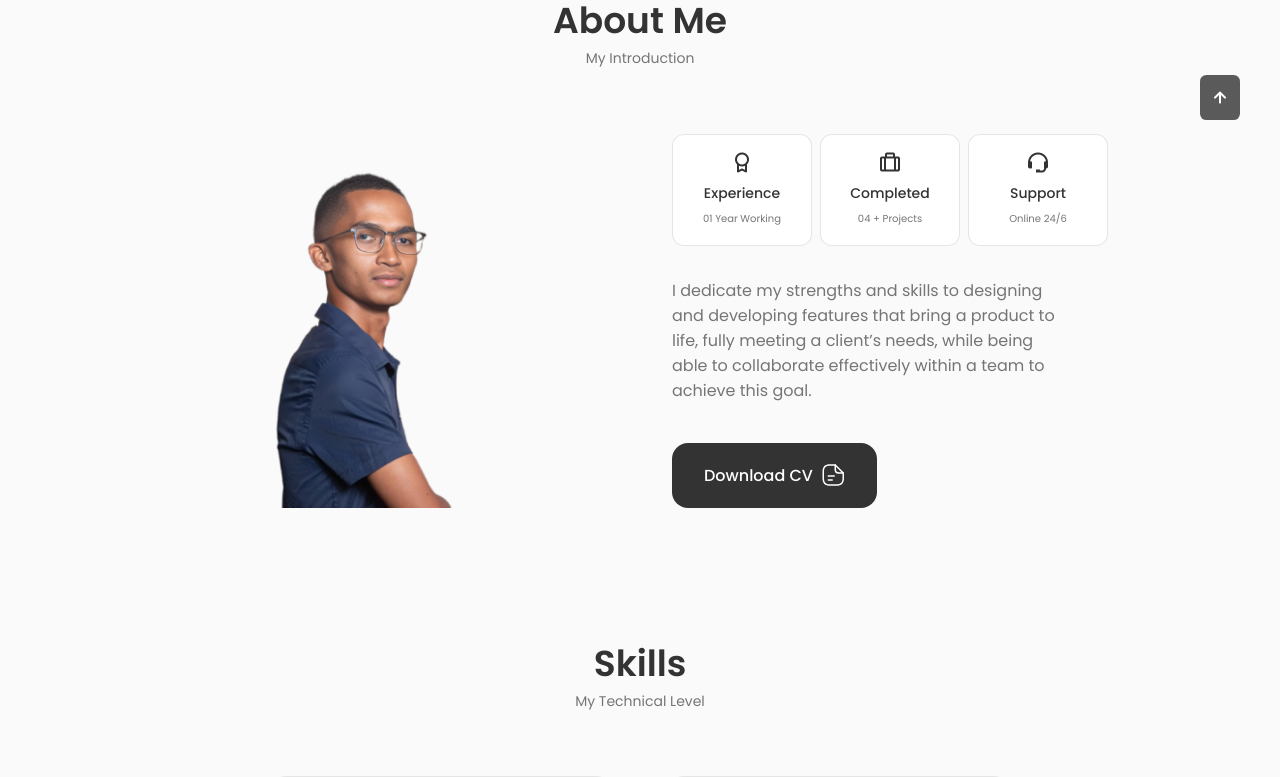
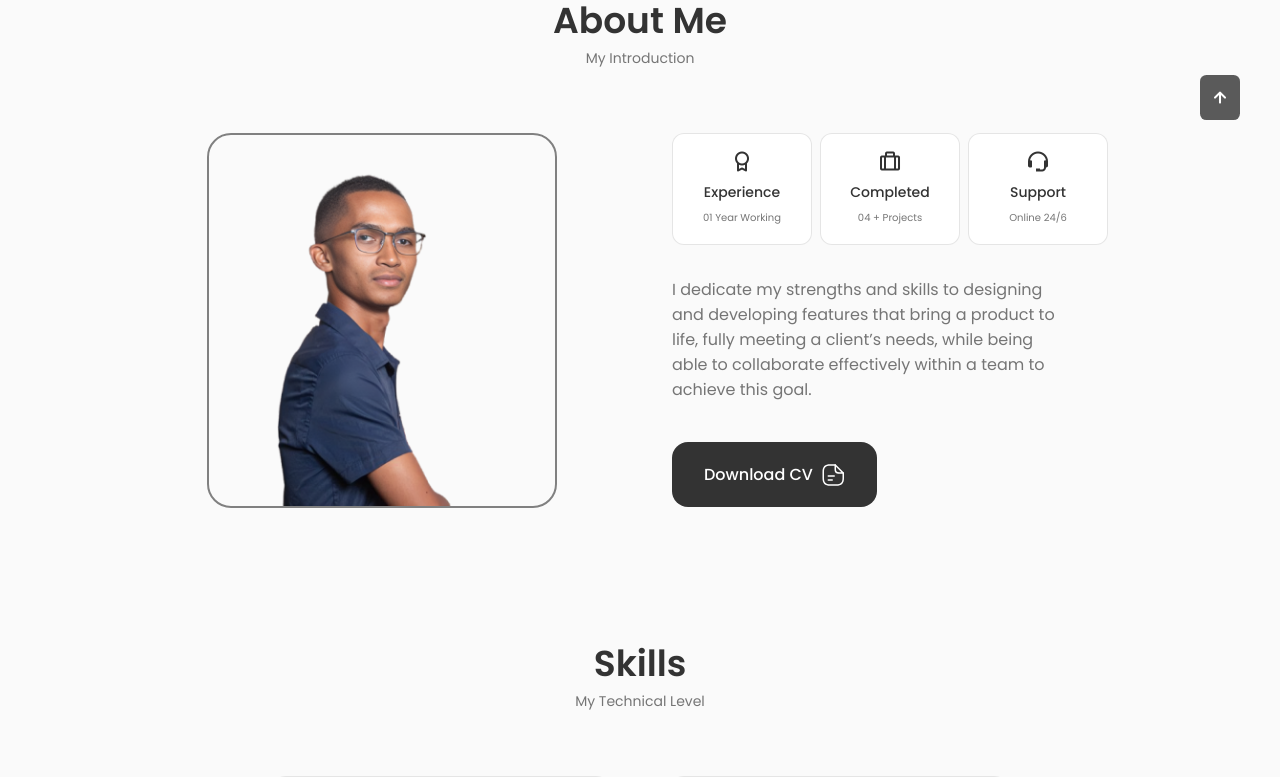
Before and after one commit to franck504/portfolio, a React (Create React App) app: page / in a window 1280 px wide. Shown: the part 840-1617 px from the top of the page. Built offline with nearby package versions, Linux system fonts and the light colour scheme.

Commit message:
border image project

```diff
--- a/src/components/projects/projects.css
+++ b/src/components/projects/projects.css
@@ -81,11 +81,15 @@
 }
 
 .project__img {
-  border: 1px solid grey;
-  border-radius: 10px;
+
   width: 100%;
   height: 100%;
   object-fit: contain;
+}
+
+img {
+  border: 2px solid grey;
+  border-radius: 10px;
 }
 
 
```
